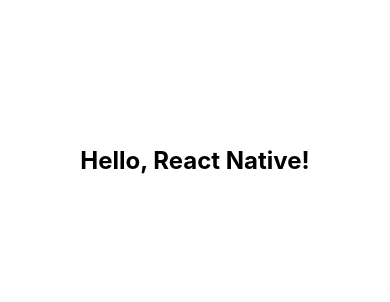
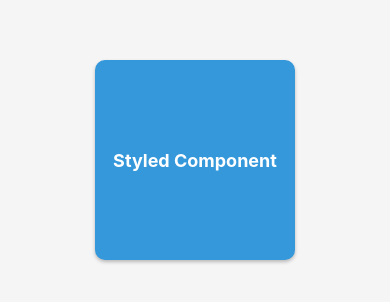
Before and after one commit to zidi-abderrahmen/notes-app-react-native, a React Native app: screen / in a window 390 px wide. Shown: the part 262-564 px from the top of the page. Built offline with nearby package versions, Linux system fonts and the light colour scheme.

Commit message:
feat: refactored App.js to include a styled component with updated background color

```diff
--- a/App.js
+++ b/App.js
@@ -3,7 +3,9 @@
 export default function App() {
   return (
     <View style={styles.container}>
-      <Text style={styles.text}>Hello, React Native!</Text>
+      <View style={styles.box}>
+        <Text style={styles.text}>Styled Component</Text>
+      </View>
     </View>
   );
 }
@@ -11,12 +13,26 @@
 const styles = StyleSheet.create({
   container: {
     flex: 1,
-    backgroundColor: '#fff',
+    backgroundColor: '#f5f5f5',
     alignItems: 'center',
     justifyContent: 'center',
   },
+  box: {
+    width: 200,
+    height: 200,
+    backgroundColor: "#3498db",
+    borderRadius: 10,
+    alignItems: "center",
+    justifyContent: "center",
+    shadowColor: "#000",
+    shadowOffset: { width: 0, height: 2 },
+    shadowOpacity: 0.25,
+    shadowRadius: 3.84,
+    elevation: 5,
+  },
   text: {
-    fontSize: 24,
+    color: "white",
+    fontSize: 18,
     fontWeight: "bold",
   }
 });
```
